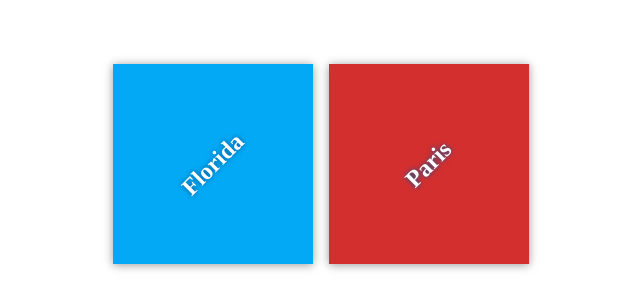
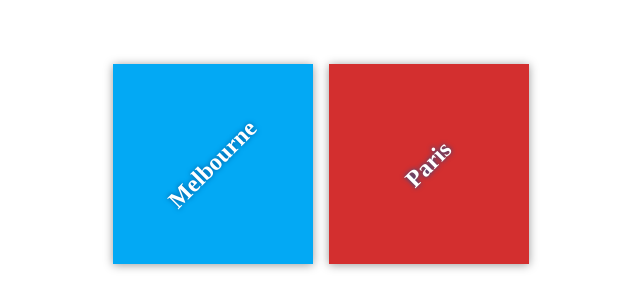
Before and after one commit to pashk-ka/my-travel-plans, a plain HTML site: page index.html in a window 1280 px wide. Shown: the part 236-544 px from the top of the page, 319-959 px from the left. Drawn offline with Linux system fonts and the light colour scheme; files that its build step writes are made by us from their sources.

Commit message:
Modify destination

```diff
--- a/index.html
+++ b/index.html
@@ -11,7 +11,7 @@
     <div class="container">
         <div class="destination-container">
             <div class="destination" id="florida">
-                <h2>Florida</h2>
+                <h2>Melbourne</h2>
             </div>
 
             <div class="destination" id="paris">
```
